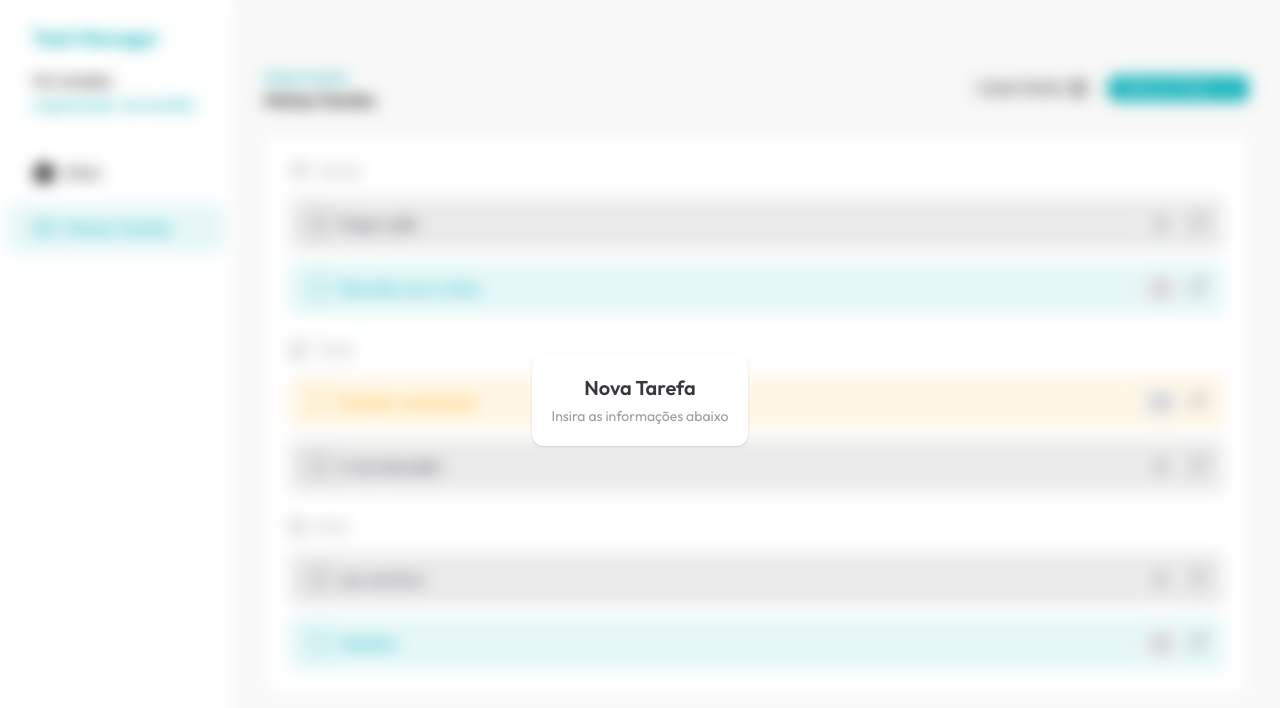
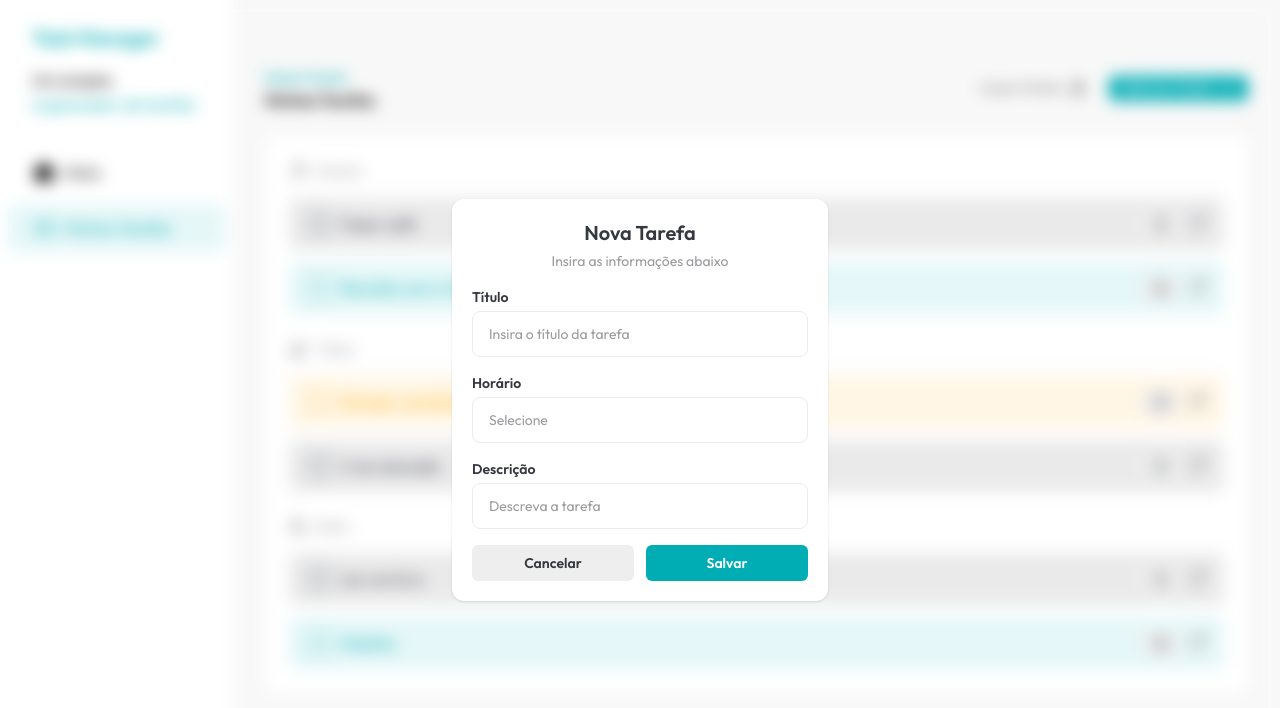
Before and after one commit to carlosEA28/fsc-task-manager, a React (Vite) app: page / in a window 1280 px wide. Both pictures are taken after a click on the button "Adicionar Tarefa". Shown: the top 708 px of the page. Built offline with nearby package versions, Linux system fonts and the light colour scheme.

Commit message:
feat: ensure add task dialog can be closed

```diff
--- a/src/components/AddTaskDialog.jsx
+++ b/src/components/AddTaskDialog.jsx
@@ -1,6 +1,8 @@
 import { createPortal } from "react-dom";
+import Input from "./Input";
+import Button from "./Button";
 
-const AddTaskDialog = ({ isOpen }) => {
+const AddTaskDialog = ({ isOpen, handleDialogclose }) => {
   if (!isOpen) return null;
 
   return createPortal(
@@ -8,9 +10,39 @@ const AddTaskDialog = ({ isOpen }) => {
       {/* DIALOG */}
       <div className="p-5 rounded-xl bg-white text-center shadow">
         <h2 className="text-[#35383E] font-semibold text-xl">Nova Tarefa</h2>
-        <p className="text-sm text-[#9A9C9F] mt-1">
+        <p className="text-sm text-[#9A9C9F] mt-1 mb-4">
           Insira as informações abaixo
         </p>
+
+        <div className="space-y-4 flex flex-col w-[336px] ">
+          <Input
+            id="title"
+            lable="Título"
+            placeholder="Insira o título da tarefa"
+          />
+          <Input id="time" lable="Horário" placeholder="Selecione" />
+
+          <Input
+            id="description"
+            lable="Descrição"
+            placeholder="Descreva a tarefa"
+          />
+
+          <div className="flex gap-3">
+            <Button
+              size="large"
+              className="w-full"
+              variant="secondary"
+              onClick={() => handleDialogclose()}
+            >
+              Cancelar
+            </Button>
+
+            <Button size="large" className="w-full">
+              Salvar
+            </Button>
+          </div>
+        </div>
       </div>
     </div>,
     document.body
--- a/src/components/Tasks.jsx
+++ b/src/components/Tasks.jsx
@@ -56,6 +56,10 @@ const Tasks = () => {
     toast.success("Tarefa deletada com sucesso");
   };
 
+  const handleDialogclose = () => {
+    setAddTaskDialogIsOpen(false);
+  };
+
   return (
     <div className="py-16 px-8 w-full space-y-6">
       <div className="flex justify-between items-center w-full">
@@ -67,7 +71,7 @@ const Tasks = () => {
         </div>
 
         <div className="flex items-center gap-3">
-          <Button variant="secondary">
+          <Button variant="ghost">
             Limpar Tarefas
             <TrashIcon />
           </Button>
@@ -80,7 +84,10 @@ const Tasks = () => {
             <AddIcon />
           </Button>
 
-          <AddTaskDialog isOpen={addTaskDialogIsOpen} />
+          <AddTaskDialog
+            isOpen={addTaskDialogIsOpen}
+            handleDialogclose={handleDialogclose}
+          />
         </div>
       </div>
 
```
